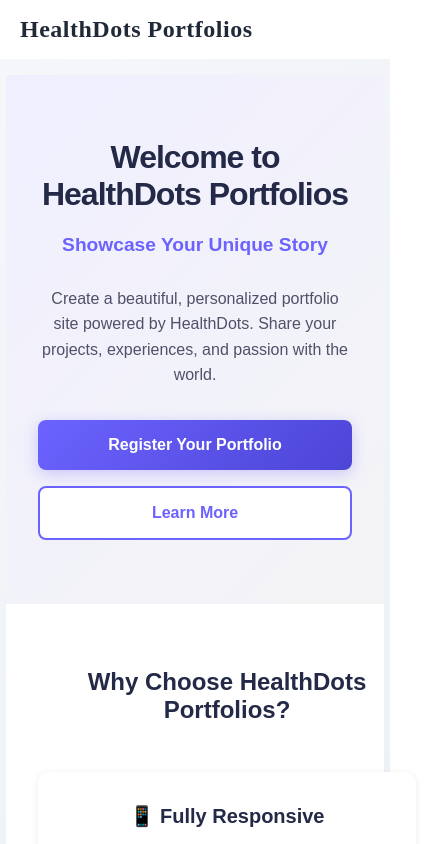
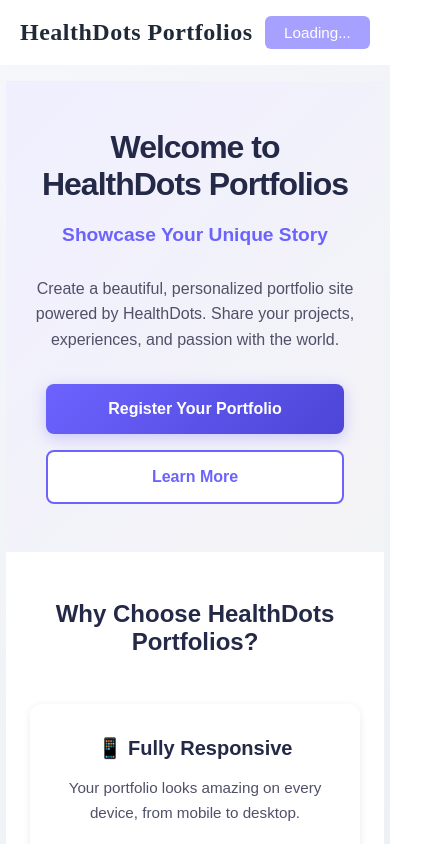
Before and after one commit to healthdots-jzhu/portfolio, a React (Vite) app in the folder portfolio-frontend/: page / in a window 390 px wide. Shown: the top 844 px of the page, 448 px wide, since content can reach past the window. Built offline with nearby package versions, Linux system fonts and the light colour scheme; no server answers.

Commit message:
landing page improvements

```diff
--- a/portfolio-frontend/src/components/Navbar.css
+++ b/portfolio-frontend/src/components/Navbar.css
@@ -143,6 +143,30 @@
   padding: 0;
 }
 
+.login-button {
+  background: #6c63ff;
+  color: white;
+  border: none;
+  padding: 0.5rem 1.2rem;
+  border-radius: 6px;
+  font-size: 0.95rem;
+  font-weight: 500;
+  cursor: pointer;
+  transition: all 0.2s ease;
+  white-space: nowrap;
+}
+
+.login-button:hover:not(:disabled) {
+  background: #5a52d5;
+  transform: translateY(-1px);
+  box-shadow: 0 4px 8px rgba(108, 99, 255, 0.3);
+}
+
+.login-button:disabled {
+  background: #ccc;
+  cursor: not-allowed;
+}
+
 .hamburger span {
   display: block;
   height: 3px;
@@ -203,4 +227,8 @@
   .hamburger {
     display: flex;
   }
+  .login-button {
+    padding: 0.4rem 1rem;
+    font-size: 0.85rem;
+  }
 }
--- a/portfolio-frontend/src/pages/Landing.css
+++ b/portfolio-frontend/src/pages/Landing.css
@@ -5,15 +5,44 @@
   background: linear-gradient(135deg, #f5f7fa 0%, #e8ecf1 100%);
 }
 
+.landing-container .navbar-right {
+  display: flex;
+  align-items: center;
+  gap: 1rem;
+}
+
+.landing-container .login-button {
+  background: #6c63ff;
+  color: white;
+  border: none;
+  padding: 0.5rem 1.2rem;
+  border-radius: 6px;
+  font-size: 0.95rem;
+  font-weight: 500;
+  cursor: pointer;
+  transition: all 0.2s ease;
+  white-space: nowrap;
+  text-decoration: none;
+  display: inline-block;
+}
+
+.landing-container .login-button:hover {
+  background: #5a52d5;
+  transform: translateY(-1px);
+  box-shadow: 0 4px 8px rgba(108, 99, 255, 0.3);
+}
+
 .landing-main {
   flex: 1;
   padding: 0;
+  overflow: visible;
 }
 
 .landing-hero {
   padding: 4rem 2rem;
   text-align: center;
   background: linear-gradient(135deg, rgba(108, 99, 255, 0.1) 0%, rgba(35, 41, 70, 0.05) 100%);
+  overflow: visible;
 }
 
 .hero-content {
@@ -87,10 +116,12 @@
 }
 
 .landing-features {
-  padding: 4rem 2rem;
+  padding: 4rem 2rem 5rem 2rem;
   max-width: 1200px;
   margin: 0 auto;
   width: 100%;
+  box-sizing: border-box;
+  overflow: visible;
 }
 
 .landing-features h2 {
@@ -114,11 +145,12 @@
   box-shadow: 0 2px 8px rgba(0, 0, 0, 0.08);
   transition: all 0.3s ease;
   text-align: center;
+  margin: 0;
 }
 
 .feature-card:hover {
   transform: translateY(-4px);
-  box-shadow: 0 8px 24px rgba(0, 0, 0, 0.12);
+  box-shadow: 0 12px 28px rgba(0, 0, 0, 0.12);
 }
 
 .feature-card h3 {
@@ -173,6 +205,10 @@
 }
 
 @media (max-width: 768px) {
+  .landing-hero {
+    padding: 3rem 1.5rem;
+  }
+
   .landing-hero h1 {
     font-size: 2rem;
   }
@@ -188,11 +224,18 @@
   .cta-buttons {
     flex-direction: column;
     gap: 1rem;
+    padding: 0 1rem;
   }
 
   .cta-primary,
   .cta-secondary {
     width: 100%;
+    max-width: 100%;
+    box-sizing: border-box;
+  }
+
+  .landing-features {
+    padding: 3rem 1.5rem 4rem 1.5rem;
   }
 
   .landing-features h2 {
--- a/portfolio-frontend/src/pages/Landing.jsx
+++ b/portfolio-frontend/src/pages/Landing.jsx
@@ -1,15 +1,21 @@
 import React, { useState, useEffect } from 'react';
 import { Link } from 'react-router-dom';
-import { getAuthConfig } from '../services/authService';
+import { getAuthConfig, getAccessToken, clearTokens } from '../services/authService';
 import '../App.css';
 import './Landing.css';
 
 const Landing = () => {
   const [authUrl, setAuthUrl] = useState(null);
   const [error, setError] = useState(null);
+  const [isAuthenticated, setIsAuthenticated] = useState(false);
 
   useEffect(() => {
-    const loadAuthUrl = async () => {
+    const checkAuthAndLoadUrl = async () => {
+      // Check if user is authenticated
+      const token = getAccessToken();
+      setIsAuthenticated(!!token);
+
+      // Always load auth URL for the Register button
       try {
         const config = await getAuthConfig();
 
@@ -29,14 +35,35 @@ const Landing = () => {
         setError(err.message);
       }
     };
-    loadAuthUrl();
+
+    checkAuthAndLoadUrl();
   }, []);
+
+  const handleLogout = () => {
+    clearTokens();
+    window.location.href = '/';
+  };
 
   return (
     <div className="landing-container">
       <nav className="navbar">
         <Link to="/" className="navbar-logo">HealthDots Portfolios</Link>
         <div className="navbar-controls"></div>
+        <div className="navbar-right">
+          {isAuthenticated ? (
+            <button className="login-button" onClick={handleLogout}>
+              Logout
+            </button>
+          ) : authUrl ? (
+            <a href={authUrl} className="login-button">
+              Login
+            </a>
+          ) : (
+            <span className="login-button" style={{ cursor: 'wait', opacity: 0.6 }}>
+              Loading...
+            </span>
+          )}
+        </div>
       </nav>
 
       <main className="landing-main">
@@ -49,14 +76,33 @@ const Landing = () => {
               Share your projects, experiences, and passion with the world.
             </p>
             <div className="cta-buttons">
-              {error ? (
-                <button className="cta-primary" disabled title="Error loading auth config">Register Your Portfolio</button>
+              {isAuthenticated ? (
+                <>
+                  <Link to="/admin" className="cta-primary">
+                    Manage My Portfolios
+                  </Link>
+                  <button className="cta-secondary">Learn More</button>
+                </>
+              ) : error ? (
+                <>
+                  <button className="cta-primary" disabled title="Error loading auth config">Register Your Portfolio</button>
+                  <button className="cta-secondary">Learn More</button>
+                </>
+              ) : authUrl ? (
+                <>
+                  <a href={authUrl} className="cta-primary">
+                    Register Your Portfolio
+                  </a>
+                  <button className="cta-secondary">Learn More</button>
+                </>
               ) : (
-                <a href={authUrl || '#'} className="cta-primary" onClick={(e) => !authUrl && e.preventDefault()}>
-                  {authUrl ? 'Register Your Portfolio' : 'Loading...'}
-                </a>
+                <>
+                  <button className="cta-primary" disabled style={{ cursor: 'wait', opacity: 0.7 }}>
+                    Loading...
+                  </button>
+                  <button className="cta-secondary">Learn More</button>
+                </>
               )}
-              <button className="cta-secondary">Learn More</button>
             </div>
           </div>
         </section>
```
